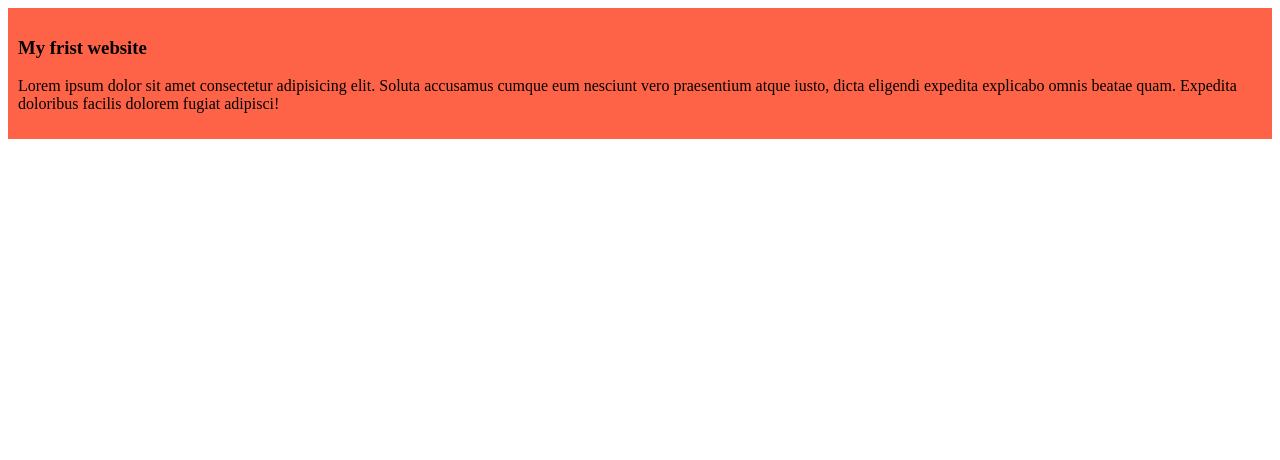
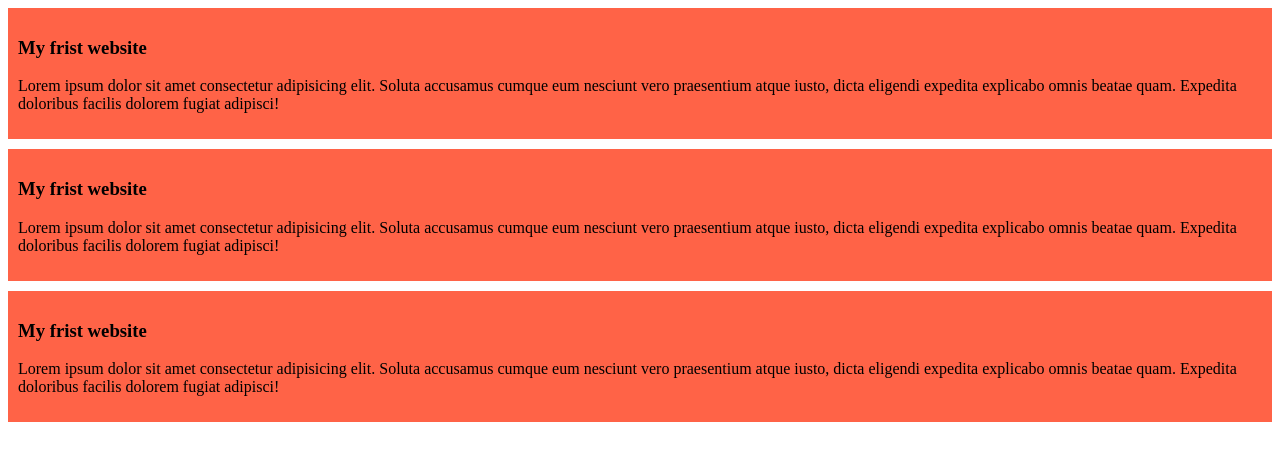
Before and after one commit to mizanff/my-simple-website, a plain HTML site: page index.html in a window 1280 px wide. Drawn offline with Linux system fonts and the light colour scheme.

Commit message:
added the second and the third blog

```diff
--- a/index.html
+++ b/index.html
@@ -11,5 +11,13 @@
         <h3>My frist website</h3>
         <p>Lorem ipsum dolor sit amet consectetur adipisicing elit. Soluta accusamus cumque eum nesciunt vero praesentium atque iusto, dicta eligendi expedita explicabo omnis beatae quam. Expedita doloribus facilis dolorem fugiat adipisci!</p>
     </div>
+    <div>
+        <h3>My frist website</h3>
+        <p>Lorem ipsum dolor sit amet consectetur adipisicing elit. Soluta accusamus cumque eum nesciunt vero praesentium atque iusto, dicta eligendi expedita explicabo omnis beatae quam. Expedita doloribus facilis dolorem fugiat adipisci!</p>
+    </div>
+    <div>
+        <h3>My frist website</h3>
+        <p>Lorem ipsum dolor sit amet consectetur adipisicing elit. Soluta accusamus cumque eum nesciunt vero praesentium atque iusto, dicta eligendi expedita explicabo omnis beatae quam. Expedita doloribus facilis dolorem fugiat adipisci!</p>
+    </div>
 </body>
 </html>
--- a/styles/blog.css
+++ b/styles/blog.css
@@ -1,4 +1,5 @@
 div{
     background-color: tomato;
     padding: 10px;
+    margin-bottom: 10px;
 }
```
